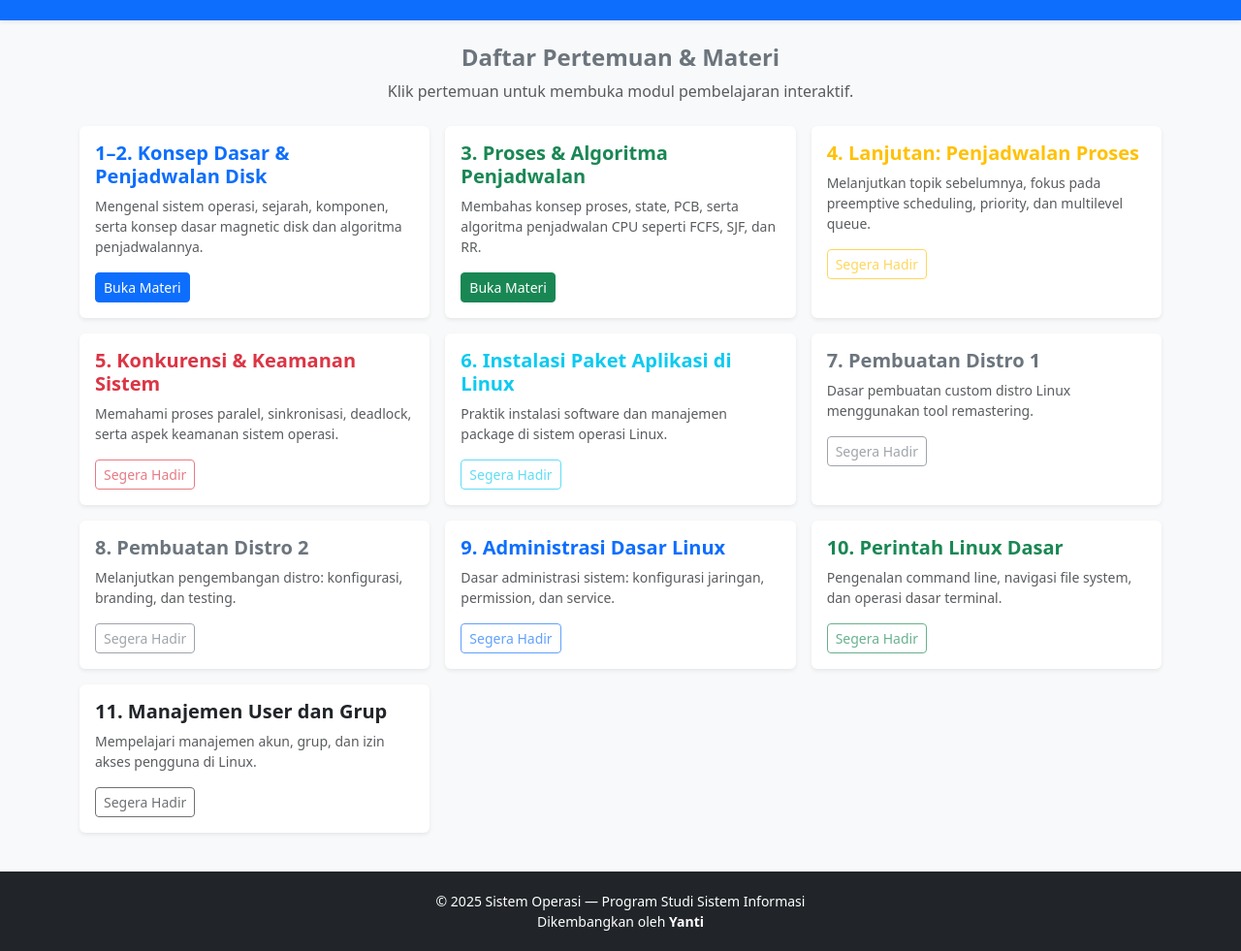
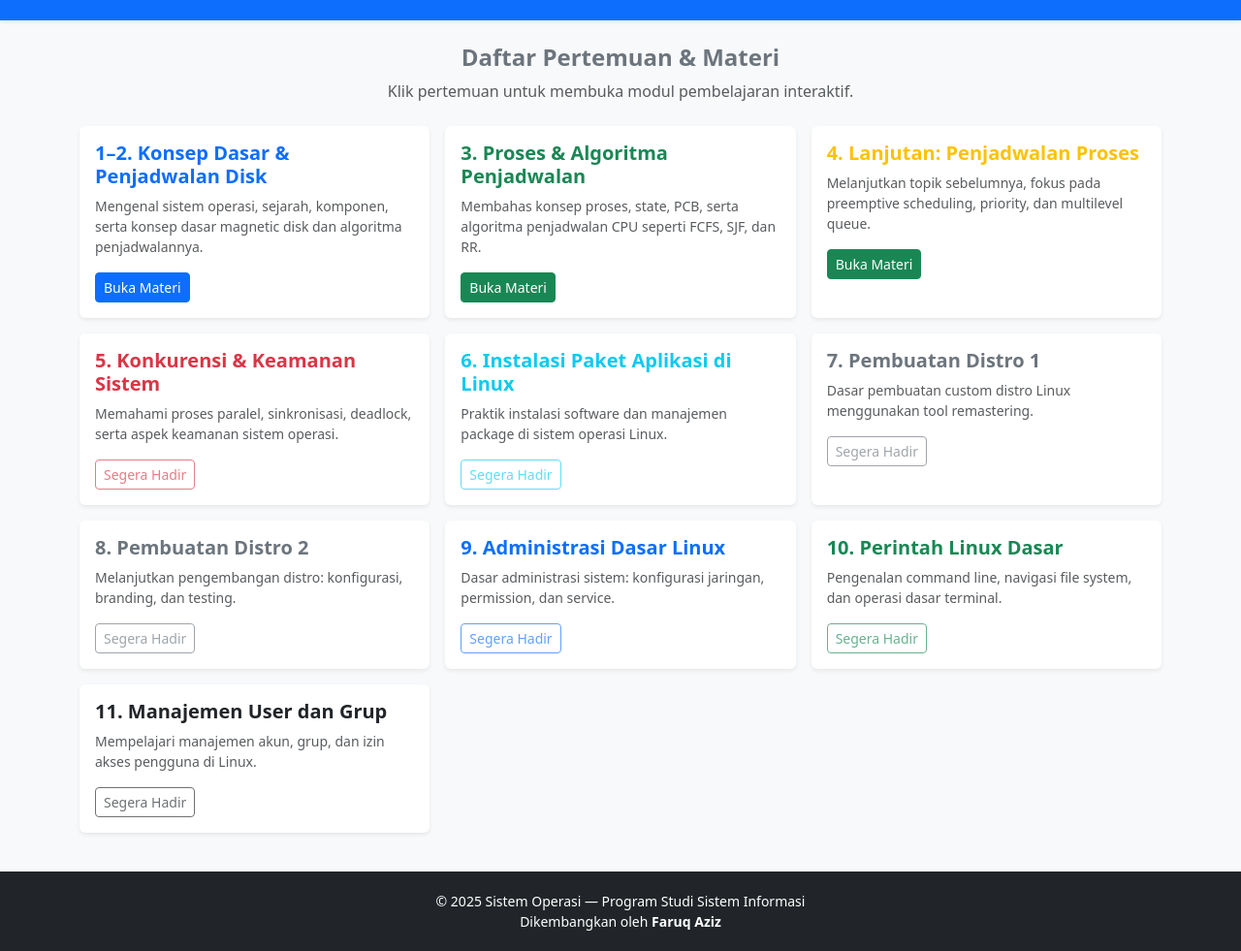
Before and after one commit to faruq1997/sistem-operasi, a plain HTML site: page index.html in a window 1280 px wide. Shown: the part 86-1067 px from the top of the page at 97% size. Drawn offline with nearby package versions, Linux system fonts and the light colour scheme.

Commit message:
Update index.html

```diff
--- a/index.html
+++ b/index.html
@@ -75,7 +75,7 @@
             <p class="card-text small text-muted">
               Melanjutkan topik sebelumnya, fokus pada preemptive scheduling, priority, dan multilevel queue.
             </p>
-            <a href="#" class="btn btn-sm btn-outline-warning disabled">Segera Hadir</a>
+            <a href="pertemuan4.html" target="_blank" class="btn btn-sm btn-success">Buka Materi</a>
           </div>
         </div>
       </div>
@@ -177,7 +177,7 @@
   <footer class="text-center small">
     <div class="container">
       <p class="mb-0">© 2025 Sistem Operasi — Program Studi Sistem Informasi</p>
-      <p class="mb-0">Dikembangkan oleh <strong>Yanti</strong></p>
+      <p class="mb-0">Dikembangkan oleh <strong>Faruq Aziz</strong></p>
     </div>
   </footer>
 
```
